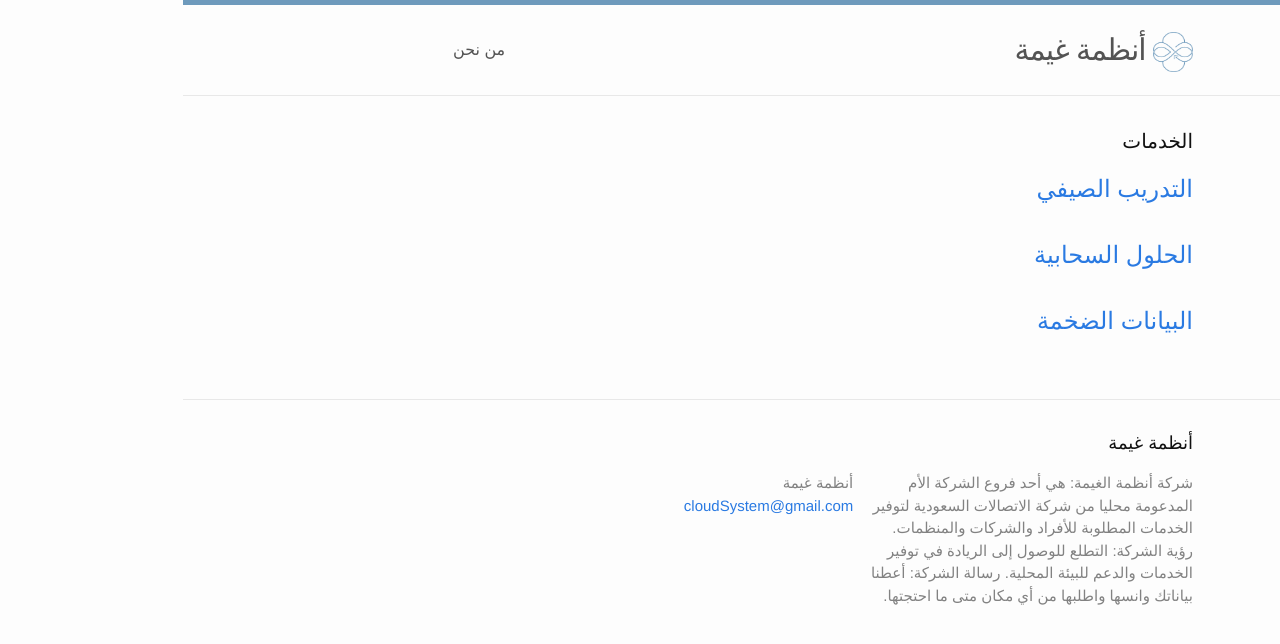
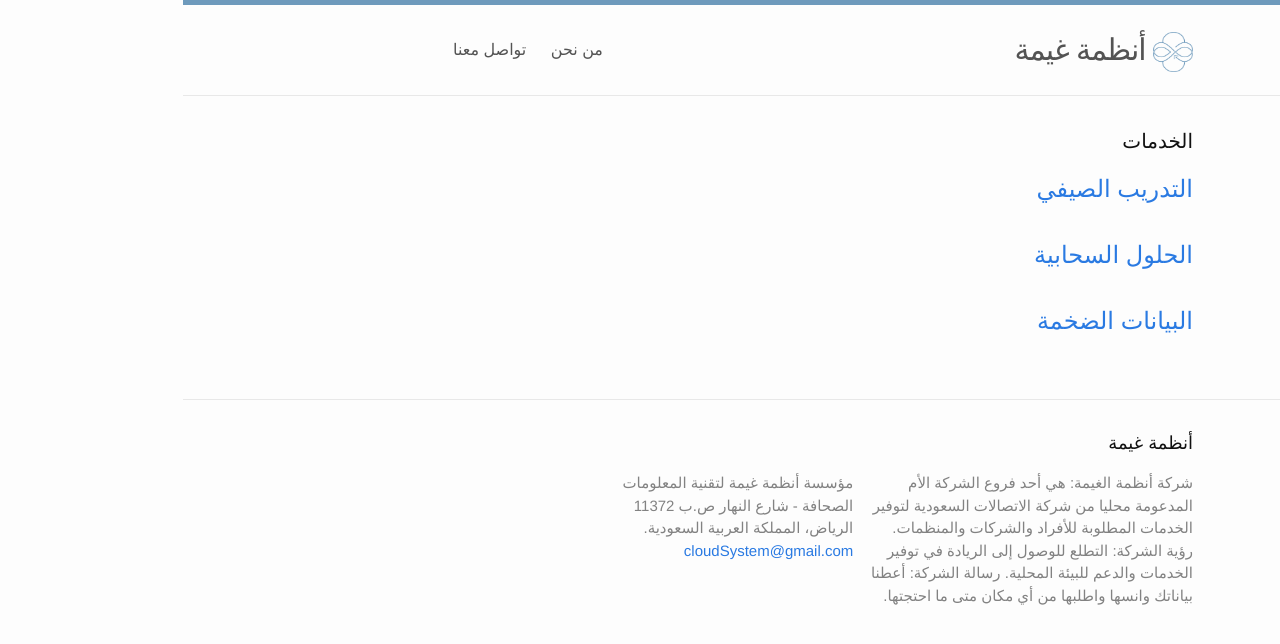
Before and after one commit to SarahAlhumud/JekyllWebsite, a Jekyll site: the page built from index.html, in a window 1280 px wide. Shown: the top 644 px of the page. Built offline with Jekyll 4.4.1, drawn with Linux system fonts in a browser that asks for light colours.

Commit message:
Origin Design

```diff
--- a/_includes/footer.html
+++ b/_includes/footer.html
@@ -12,7 +12,10 @@
 
       <div class="footer-col  footer-col-1">
         <ul class="contact-list">
-          <li>{{ site.title }}</li>
+          <li>
+مؤسسة أنظمة غيمة لتقنية المعلومات <br>
+الصحافة - شارع النهار ص.ب 11372 <br>
+الرياض، المملكة العربية السعودية. </li>
           <li><a href="mailto:{{ site.email }}">{{ site.email }}</a></li>
         </ul>
       </div>
--- a/_sass/_layout.scss
+++ b/_sass/_layout.scss
@@ -40,7 +40,7 @@
 
         // Gaps between nav items, but not on the first one
         &:not(:first-child) {
-            margin-left: 20px;
+            margin-right: 20px;
         }
     }
 
```
Also changed, not shown: contact.md (added, +11 -0 lines).
